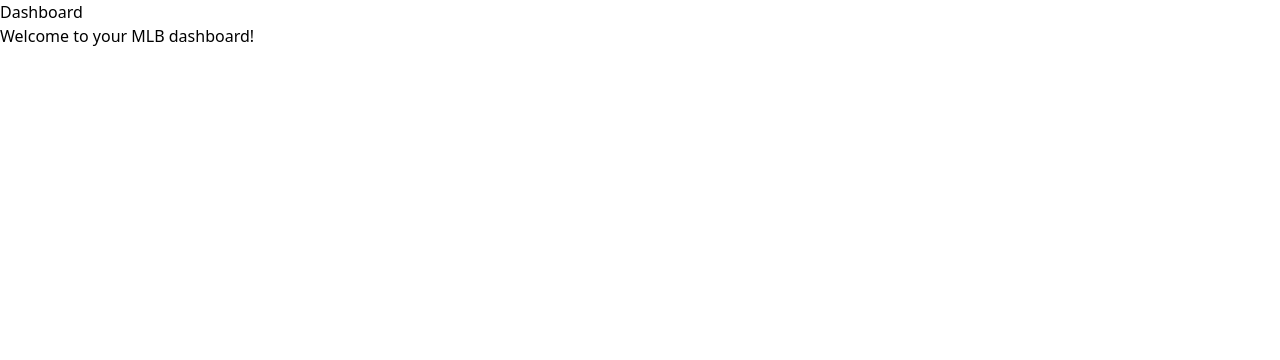
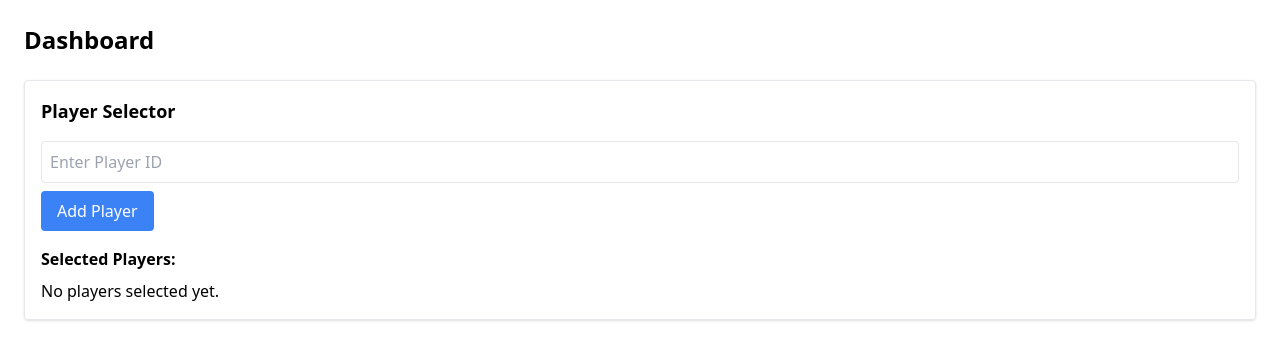
Before and after one commit to Rachel-XMR/MLB-StatHub, a React (Create React App) app: page /dashboard in a window 1280 px wide. Shown: the top 360 px of the page. Built offline with nearby package versions, Linux system fonts and the light colour scheme.

Commit message:
add playerSelector component

```diff
--- a/src/dashboard.js
+++ b/src/dashboard.js
@@ -1,12 +1,14 @@
-import React, { useState } from 'react'
+import PlayerSelector from './playerSelector';
 
-const dashboard = () => {
-    return (
-        <div>
-            <h1>Dashboard</h1>
-            <p>Welcome to your MLB dashboard!</p>
-        </div>
-    )
-}
+const Dashboard = () => {
+  return (
+    <div className="p-6">
+      <h1 className="text-2xl font-bold mb-6">Dashboard</h1>
+      <div className="grid gap-6">
+        <PlayerSelector />
+      </div>
+    </div>
+  );
+};
 
-export default dashboard
+export default Dashboard;
```
